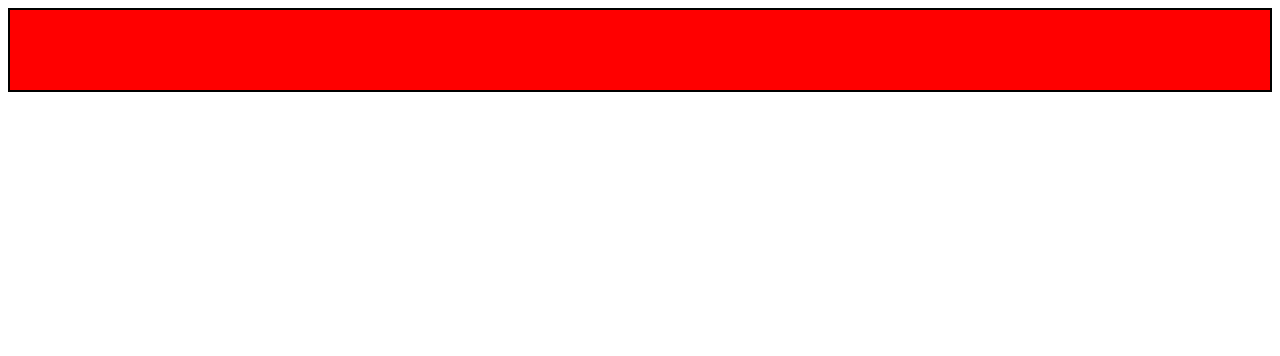
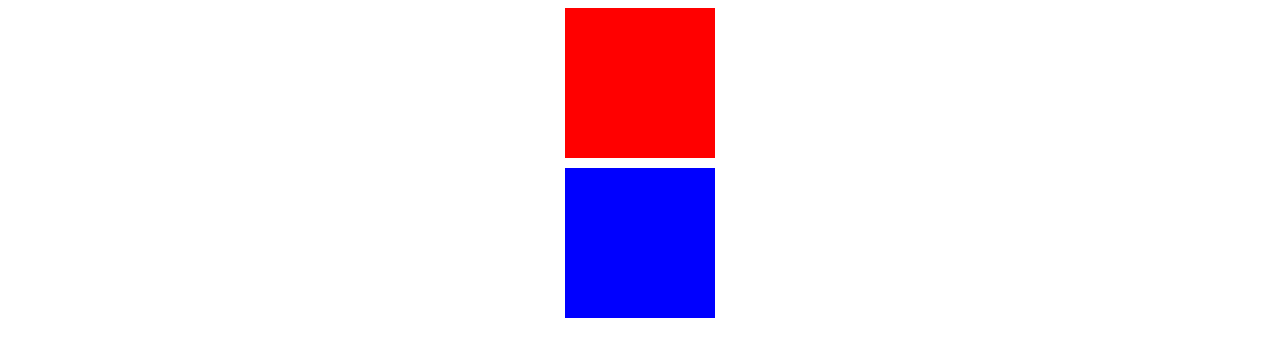
Before and after one commit to snayeemu/css-animations, a React (Vite) app: page / in a window 1280 px wide. Shown: the top 356 px of the page. Built offline with nearby package versions, Linux system fonts and the light colour scheme.

Commit message:
rotate added

```diff
--- a/src/App.css
+++ b/src/App.css
@@ -1,21 +1,42 @@
 .main {
-  border: 2px solid black;
+  /* border: 2px solid black; */
   display: flex;
+  flex-direction: column;
+  gap: 10px;
   justify-content: center;
   align-items: center;
-  overflow: hidden;
-  position: relative;
+  /* overflow: hidden; */
+  /* position: relative; */
 }
 
 .box-1 {
   background-color: red;
   height: 150px;
-  width: 100%;
+  width: 150px;
   transition-duration: 500ms;
   transition-timing-function: ease;
-  position: absolute;
+  /* position: absolute; */
 }
 
 .box-1:hover {
-  transform: translateY(150px);
+  /* transform: translateY(150px); */
+  transform: scale(2);
 }
+
+.box-2-container {
+  overflow: hidden;
+}
+
+.box-2 {
+  background-color: blue;
+  height: 150px;
+  width: 150px;
+  transition-duration: 500ms;
+  transition-timing-function: ease;
+  transform-origin: top right;
+  /* position: absolute; */
+}
+
+.box-2:hover {
+  transform: rotate(180deg);
+}
--- a/src/App.tsx
+++ b/src/App.tsx
@@ -7,7 +7,9 @@
   return (
     <div className="main">
       <div className="box-1"></div>
-      <h1>Something Cool</h1>
+      <div className="box-2-container">
+        <div className="box-2"></div>
+      </div>
     </div>
   );
 }
```
